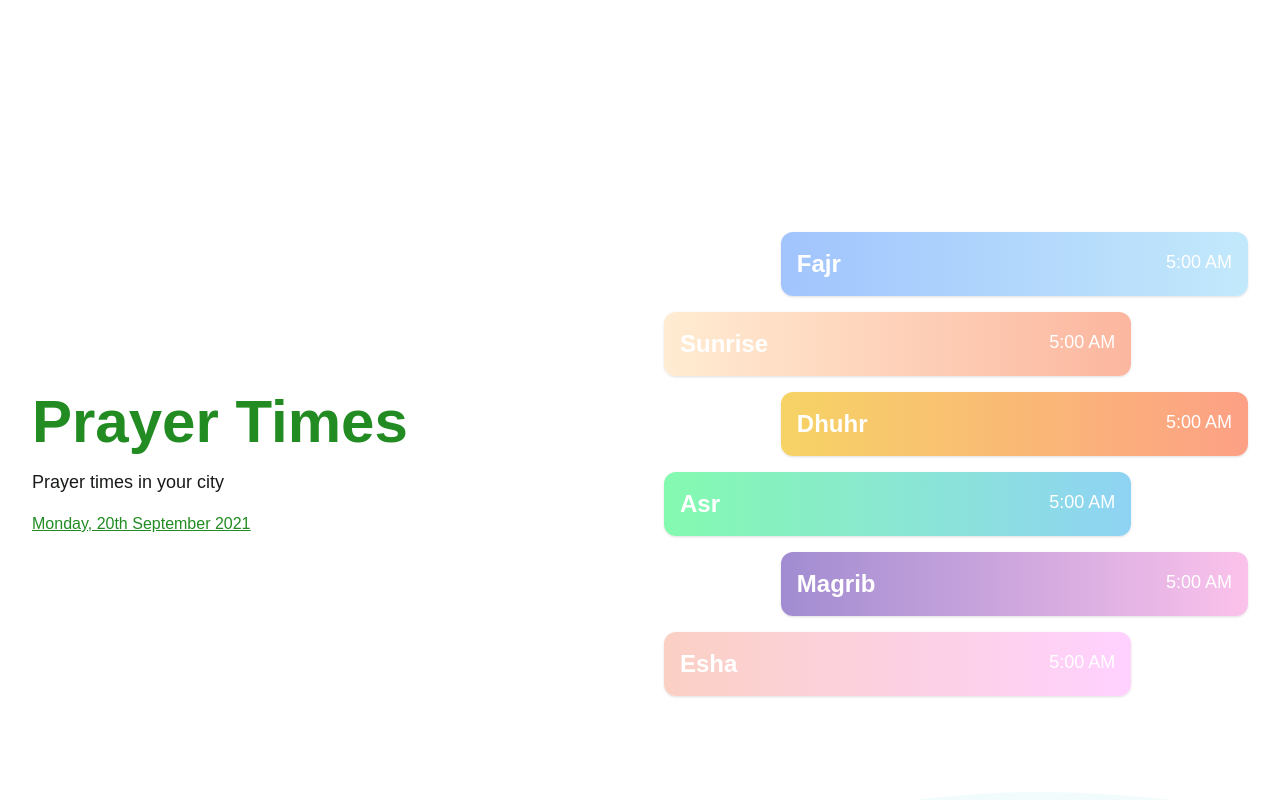
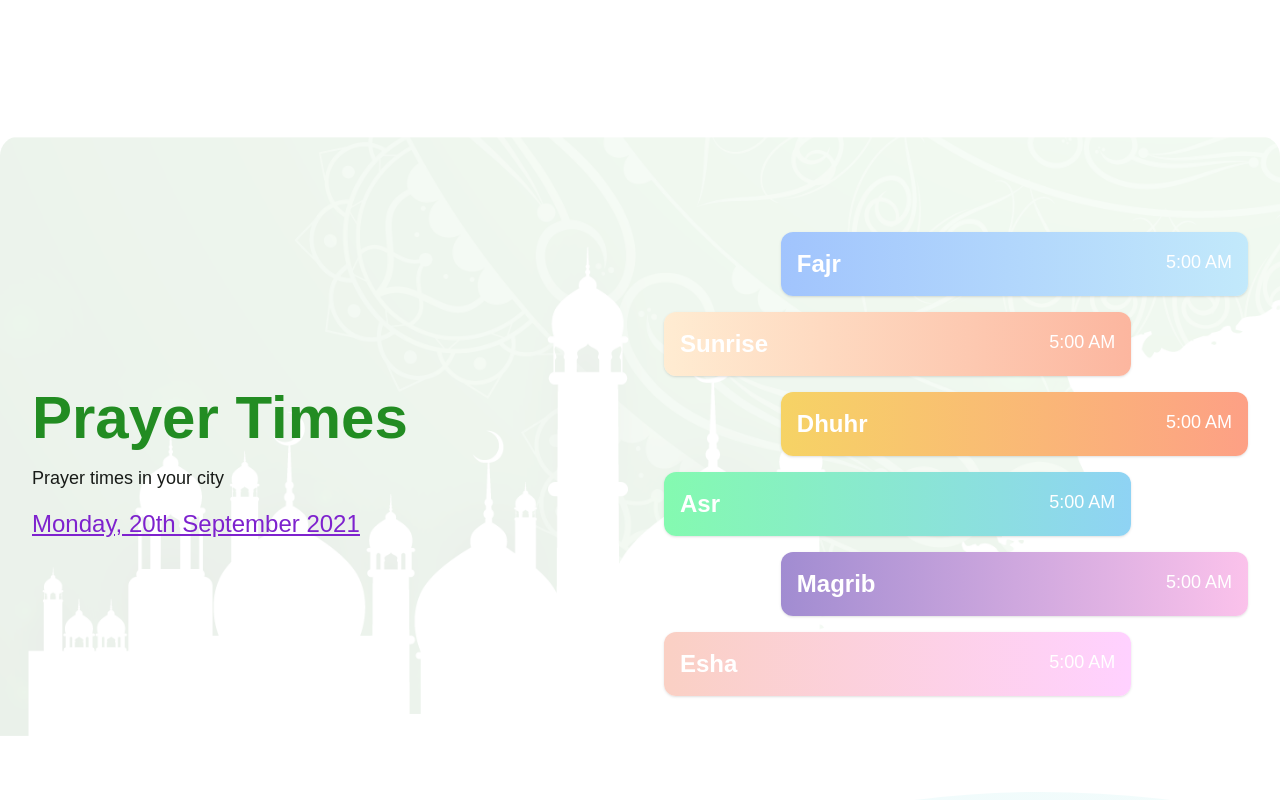
Before and after one commit to mdsabbiralmamon/noor-app, a Next.js app: page / in a window 1280 px wide. Shown: the part 1800-2600 px from the top of the page. Built offline with nearby package versions, Linux system fonts and the light colour scheme; a web font is replaced by a local one.

Commit message:
Refactor PrayerTimes component to add background image and styling

```diff
--- a/src/components/home/PrayerTimes/PrayerTimes.tsx
+++ b/src/components/home/PrayerTimes/PrayerTimes.tsx
@@ -1,9 +1,10 @@
 import React from 'react';
+import './PrayerTimes.css';
 
 const PrayerTimes = () => {
     return (
         <div>
-            <div className='container px-8 py-24 mx-auto flex flex-col md:flex-row items-center justify-between gap-12'>
+            <div className='prayerTimes container px-8 py-24 mx-auto flex flex-col md:flex-row items-center justify-between gap-12 my-24'>
                 <div className='flex-1 space-y-4'>
                     <h1 className="text-4xl md:text-6xl font-bold text-primary leading-tight">
                         Prayer Times
@@ -11,7 +12,7 @@ const PrayerTimes = () => {
                     <p className="text-lg">
                         Prayer times in your city
                     </p>
-                    <p className='text-primary underline'>
+                    <p className='text-purple-700 underline bold text-2xl'>
                         <a href="#">Monday, 20th September 2021</a>
                     </p>
                 </div>
```
